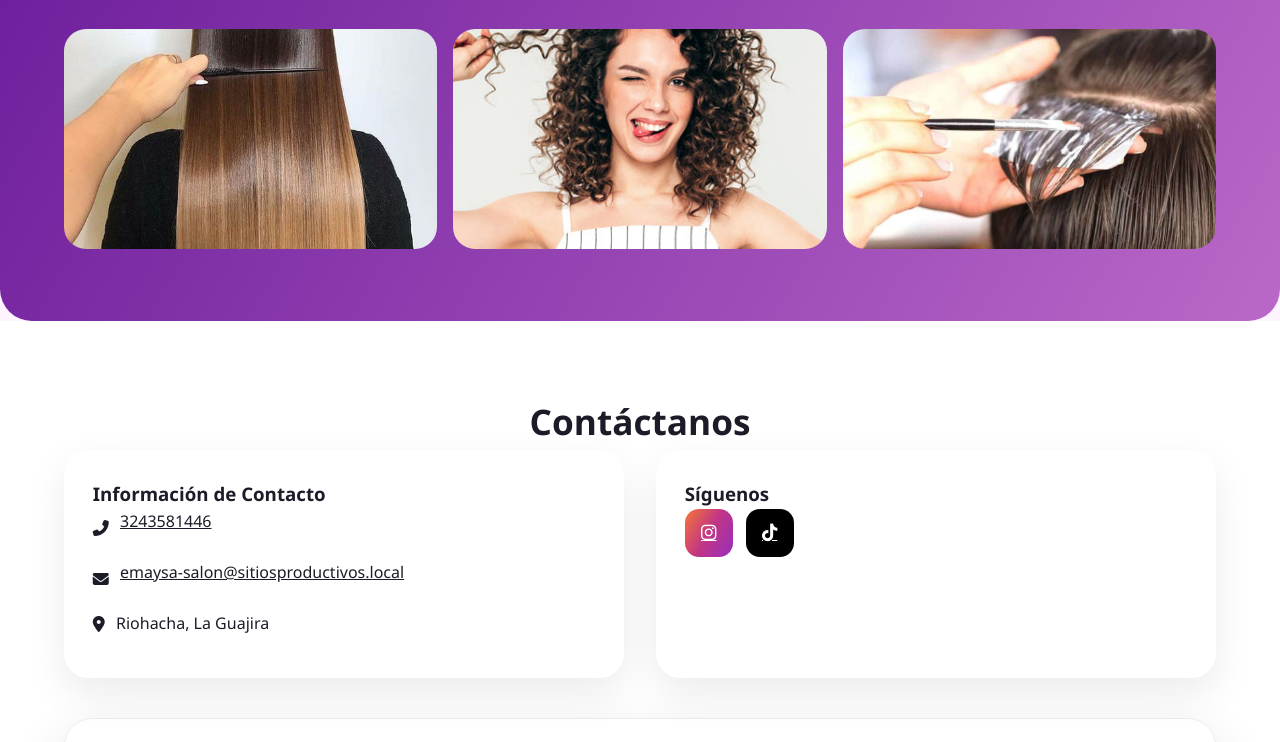
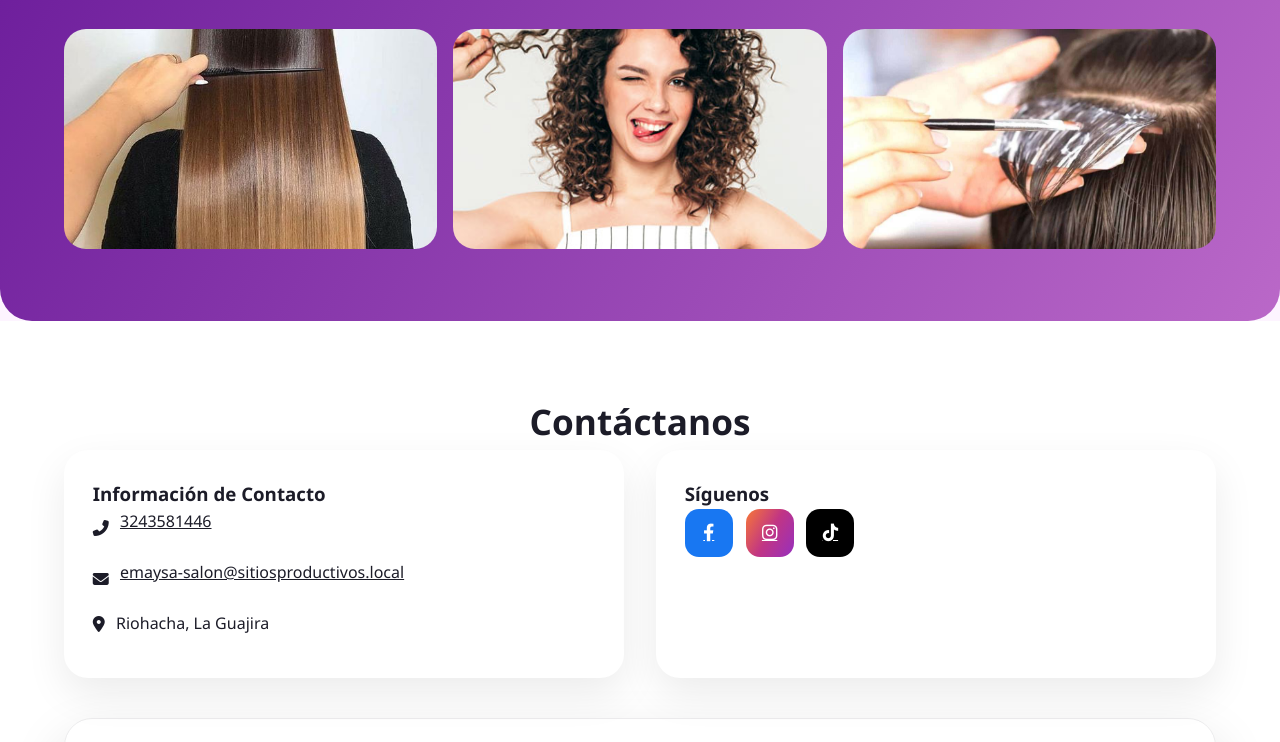
Before and after one commit to ReconvencionLaboralGuajira/emaysa-salon-45, a plain HTML site: page index.html in a window 1280 px wide. Shown: the part 2153-2895 px from the top of the page. Drawn offline with Linux system fonts and the light colour scheme; no server answers; grey boxes are pictures that could not be loaded.

Commit message:
Publish site

```diff
--- a/index.html
+++ b/index.html
@@ -196,6 +196,10 @@
                     <h3>Síguenos</h3>
                     <div class="social-links">
 
+                        <a href="https://www.facebook.com/profile.php?id=61584049397839" target="_blank" rel="noopener" class="social-icon fb">
+                            <i class="fab fa-facebook-f"></i>
+                        </a>
+
 
                         <a href="https://www.instagram.com/emaysa_salon/" target="_blank" rel="noopener" class="social-icon ig">
                             <i class="fab fa-instagram"></i>
```
